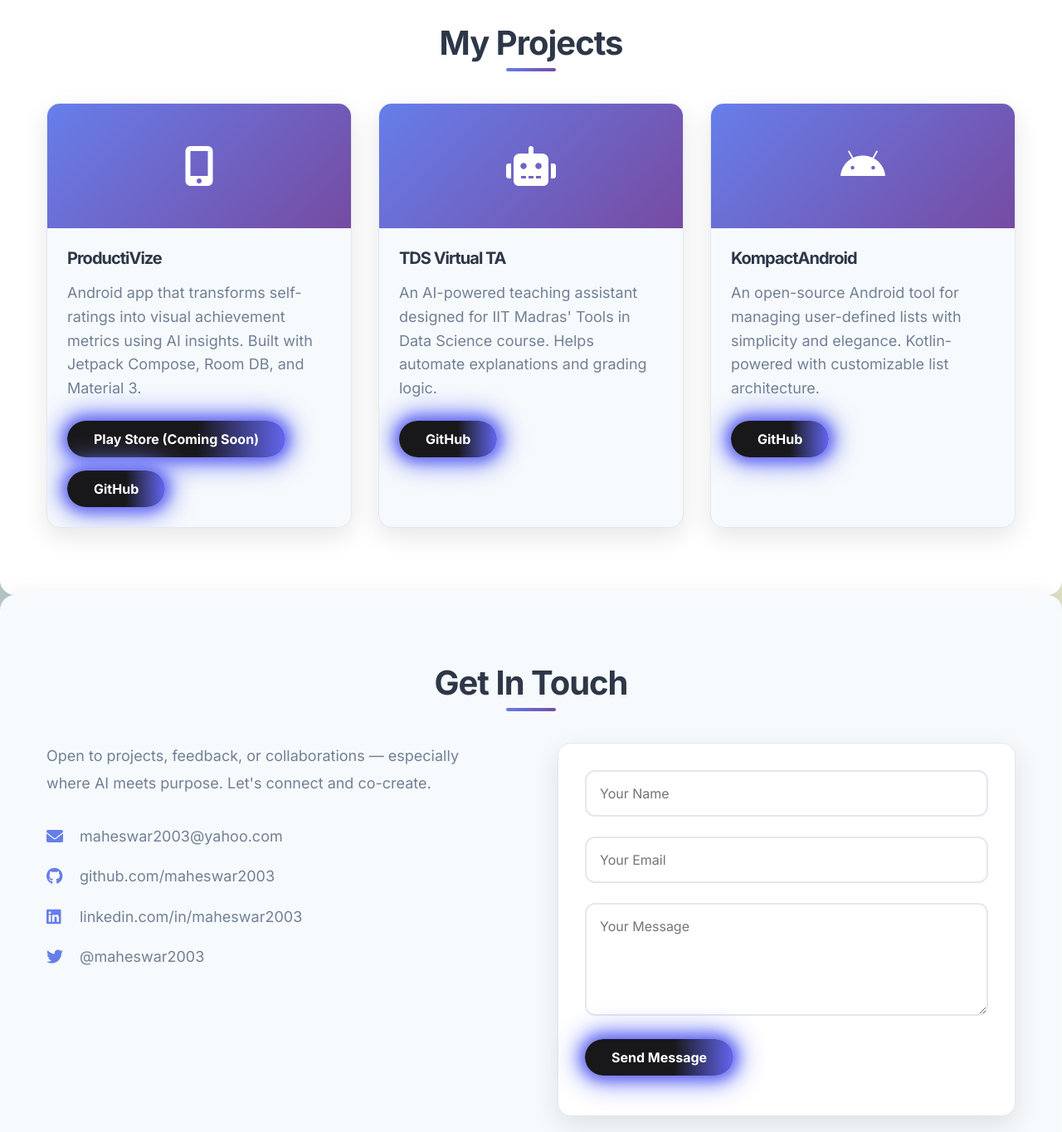
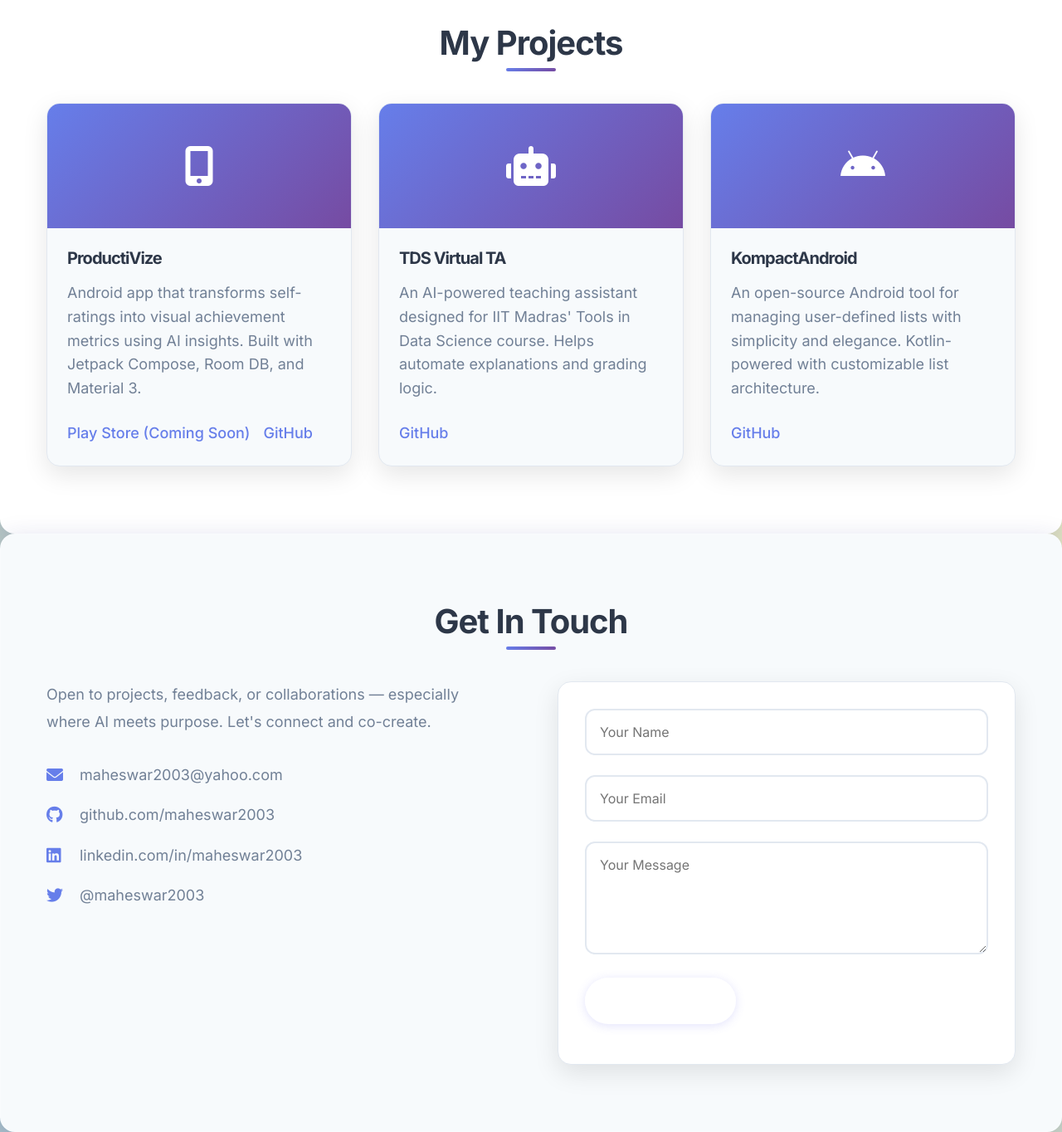
Before and after one commit to maheswar2003/my-website, a plain HTML site: page index.html in a window 1280 px wide. Shown: the part 1420-2784 px from the top of the page at 83% size. Drawn offline with Linux system fonts and the light colour scheme.

Commit message:
Revert "Audit: Align HTML, CSS, and JS classes; update structure for modern design; clean up legacy classes"
This reverts commit f988fc88382c2e8791b82eb1d245dcf65ba26892.

```diff
--- a/index.html
+++ b/index.html
@@ -79,7 +79,7 @@
     <!-- Skip to main content for accessibility -->
     <a href="#main-content" class="skip-link">Skip to main content</a>
 
-    <header class="header glass soft-shadow" role="banner">
+    <header class="header" role="banner">
         <nav class="nav" role="navigation" aria-label="Main navigation">
             <div class="nav-container">
                 <div class="nav-logo">
@@ -101,7 +101,7 @@
     </header>
 
     <main id="main-content" role="main">
-        <section id="home" class="hero glass soft-shadow" aria-labelledby="hero-title">
+        <section id="home" class="hero" aria-labelledby="hero-title">
             <div class="hero-container">
                 <div class="hero-content">
                     <h1 id="hero-title" class="hero-title">
@@ -111,8 +111,8 @@
                         AI/ML enthusiast crafting real-world solutions.
                     </p>
                     <div class="hero-buttons">
-                        <a href="#projects" class="button glow cta" aria-label="View my work projects">View My Work</a>
-                        <a href="#contact" class="button glow cta" aria-label="Get In Touch">Get In Touch</a>
+                        <a href="#projects" class="btn btn-primary" aria-label="View my work projects">View My Work</a>
+                        <a href="#contact" class="btn btn-secondary" aria-label="Get in touch with me">Get In Touch</a>
                     </div>
                 </div>
                 <div class="hero-image">
@@ -122,7 +122,7 @@
             </div>
         </section>
 
-        <section id="about" class="about glass soft-shadow" aria-labelledby="about-title">
+        <section id="about" class="about" aria-labelledby="about-title">
             <div class="container">
                 <h2 id="about-title" class="section-title">About Me</h2>
                 <div class="about-content">
@@ -134,7 +134,7 @@
                             Whether it's backend logic or intelligent interfaces, I explore, build, and experiment. When not buried in code, you'll find me singing, playing chess, or immersed in thoughts about the universe. I'm actively seeking collaborations on AI projects, especially those blending human-centric design with ML/automation.
                         </p>
                     </div>
-                    <div class="skills glass soft-shadow">
+                    <div class="skills">
                         <h3>Skills</h3>
                         <div class="skill-tags" role="list" aria-label="Technical skills">
                             <span class="skill-tag" role="listitem">Python</span>
@@ -158,11 +158,11 @@
             </div>
         </section>
 
-        <section id="projects" class="projects glass soft-shadow" aria-labelledby="projects-title">
+        <section id="projects" class="projects" aria-labelledby="projects-title">
             <div class="container">
                 <h2 id="projects-title" class="section-title">My Projects</h2>
                 <div class="projects-grid" role="list" aria-label="Project portfolio">
-                    <article class="project-card glass soft-shadow" role="listitem">
+                    <article class="project-card" role="listitem">
                         <div class="project-image">
                             <i class="fas fa-mobile-alt project-icon" aria-hidden="true"></i>
                         </div>
@@ -170,12 +170,12 @@
                             <h3>ProductiVize</h3>
                             <p>Android app that transforms self-ratings into visual achievement metrics using AI insights. Built with Jetpack Compose, Room DB, and Material 3.</p>
                             <div class="project-links">
-                                <a href="#" class="button glow" aria-label="ProductiVize on Play Store coming soon">Play Store (Coming Soon)</a>
-                                <a href="https://github.com/maheswar2003/ProductiVize" class="button glow" target="_blank" rel="noopener noreferrer" aria-label="View ProductiVize source code on GitHub">GitHub</a>
+                                <a href="#" class="project-link" aria-label="ProductiVize on Play Store coming soon">Play Store (Coming Soon)</a>
+                                <a href="https://github.com/maheswar2003/ProductiVize" class="project-link" target="_blank" rel="noopener noreferrer" aria-label="View ProductiVize source code on GitHub">GitHub</a>
                             </div>
                         </div>
                     </article>
-                    <article class="project-card glass soft-shadow" role="listitem">
+                    <article class="project-card" role="listitem">
                         <div class="project-image">
                             <i class="fas fa-robot project-icon" aria-hidden="true"></i>
                         </div>
@@ -183,11 +183,11 @@
                             <h3>TDS Virtual TA</h3>
                             <p>An AI-powered teaching assistant designed for IIT Madras' Tools in Data Science course. Helps automate explanations and grading logic.</p>
                             <div class="project-links">
-                                <a href="https://github.com/maheswar2003/tds-virtual-ta" class="button glow" target="_blank" rel="noopener noreferrer" aria-label="View TDS Virtual TA source code on GitHub">GitHub</a>
+                                <a href="https://github.com/maheswar2003/tds-virtual-ta" class="project-link" target="_blank" rel="noopener noreferrer" aria-label="View TDS Virtual TA source code on GitHub">GitHub</a>
                             </div>
                         </div>
                     </article>
-                    <article class="project-card glass soft-shadow" role="listitem">
+                    <article class="project-card" role="listitem">
                         <div class="project-image">
                             <i class="fab fa-android project-icon" aria-hidden="true"></i>
                         </div>
@@ -195,7 +195,7 @@
                             <h3>KompactAndroid</h3>
                             <p>An open-source Android tool for managing user-defined lists with simplicity and elegance. Kotlin-powered with customizable list architecture.</p>
                             <div class="project-links">
-                                <a href="https://github.com/maheswar2003/KompactAndroid" class="button glow" target="_blank" rel="noopener noreferrer" aria-label="View KompactAndroid source code on GitHub">GitHub</a>
+                                <a href="https://github.com/maheswar2003/KompactAndroid" class="project-link" target="_blank" rel="noopener noreferrer" aria-label="View KompactAndroid source code on GitHub">GitHub</a>
                             </div>
                         </div>
                     </article>
@@ -203,7 +203,7 @@
             </div>
         </section>
 
-        <section id="contact" class="contact glass soft-shadow" aria-labelledby="contact-title">
+        <section id="contact" class="contact" aria-labelledby="contact-title">
             <div class="container">
                 <h2 id="contact-title" class="section-title">Get In Touch</h2>
                 <div class="contact-content">
@@ -228,7 +228,7 @@
                             </div>
                         </div>
                     </div>
-                    <form class="contact-form glass soft-shadow" id="contact-form" role="form" aria-labelledby="contact-form-title">
+                    <form class="contact-form" id="contact-form" role="form" aria-labelledby="contact-form-title">
                         <h3 id="contact-form-title" class="sr-only">Contact Form</h3>
                         <div class="form-group">
                             <label for="name" class="sr-only">Your Name</label>
@@ -245,7 +245,7 @@
                             <textarea id="message" name="message" placeholder="Your Message" rows="5" required aria-describedby="message-error"></textarea>
                             <div id="message-error" class="error-message" role="alert" aria-live="polite"></div>
                         </div>
-                        <button type="submit" class="button glow cta" aria-describedby="submit-status">
+                        <button type="submit" class="btn btn-primary" aria-describedby="submit-status">
                             <span class="btn-text">Send Message</span>
                             <span class="btn-loader" aria-hidden="true"></span>
                         </button>
```
